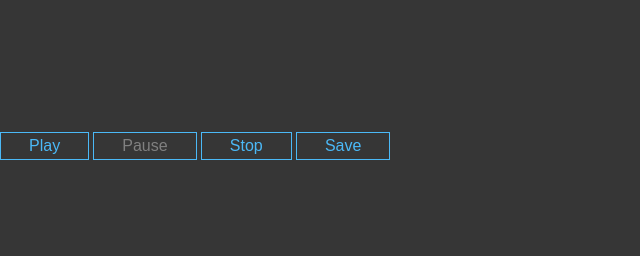
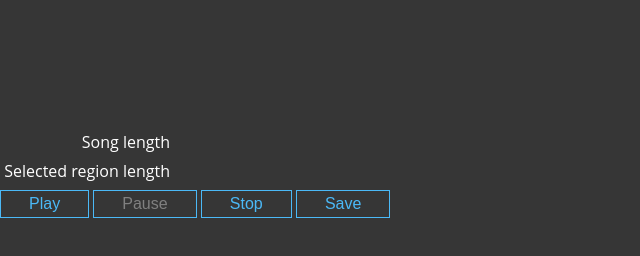
Before and after one commit to jakubro/audio-cutter-js, a website: page public/index.html in a window 1280 px wide. Shown: the whole page, without its empty margins (0-640 px from the left). Drawn offline with Linux system fonts and the light colour scheme; no server answers.

Commit message:
song, region length

```diff
--- a/public/index.html
+++ b/public/index.html
@@ -9,6 +9,20 @@
   <style>
     .dark input.submit:not(.active) {
       color: grey;
+    }
+    label {
+      display: block;
+      line-height: 1.8em;
+    }
+    label .name {
+      display: inline-block;
+      width: 170px;
+      text-align: right;
+      padding-right: .5em;
+    }
+    label .value {
+      width: 50%;
+      display: inline-block;
     }
     .wavesurfer-handle {
       width: 20px !important;
@@ -74,6 +88,14 @@
 <body class="dark">
   <div>
     <div id="waveform"></div>
+    <label>
+      <span class="name">Song length</span>
+      <span id="song-length" class="value"></span>
+    </label>
+    <label>
+      <span class="name">Selected region length</span>
+      <span id="region-length" class="value"></span>
+    </label>
     <input type="button" id="btn-play" class="submit active" value="Play">
     <input type="button" id="btn-pause" class="submit" value="Pause">
     <input type="button" id="btn-stop" class="submit active" value="Stop">
--- a/src/index.js
+++ b/src/index.js
@@ -2,7 +2,8 @@ $(document).ready(function () {
   'use strict';
 
   var createForm, config, maxLength, $form, $play, $pause, $stop, $save,
-    togglePlaying, togglePaused, wavesurfer, initialPeaks;
+    $songLength, $regionLength, togglePlaying, togglePaused, wavesurfer,
+    initialPeaks;
 
   /**
    * Dynamically create HTML form (<form>),
@@ -98,6 +99,12 @@ $(document).ready(function () {
   $save = $('#btn-save');
 
   /**
+   * Info about song and selected region.
+   */
+  $songLength = $('#song-length');
+  $regionLength = $('#region-length');
+
+    /**
    * Adds 'active' class to $pause button.
    */
   togglePlaying = function () {
@@ -128,12 +135,14 @@ $(document).ready(function () {
   }, config.player));
 
   wavesurfer.on('ready', function () {
-    var duration, initialStart, initialEnd, adjustRegionLength, resetCurrentPosition, region;
+    var duration, initialStart, initialEnd, adjustRegionLength, resetCurrentPosition, updateInfo, region;
 
     /**
      * Song duration in seconds.
      */
     duration = wavesurfer.getDuration();
+
+    $songLength.text((Math.round(duration * 10) / 10) + ' sec');
 
     /**
      * Initial region start in seconds.
@@ -187,6 +196,7 @@ $(document).ready(function () {
     region.on('update-end', function () {
       var end = adjustRegionLength();
       resetCurrentPosition(end < wavesurfer.getCurrentTime());
+      $regionLength.text((Math.round((region.end - region.start) * 10) / 10) + ' sec');
     });
 
     $play.on('click', function () {
```
